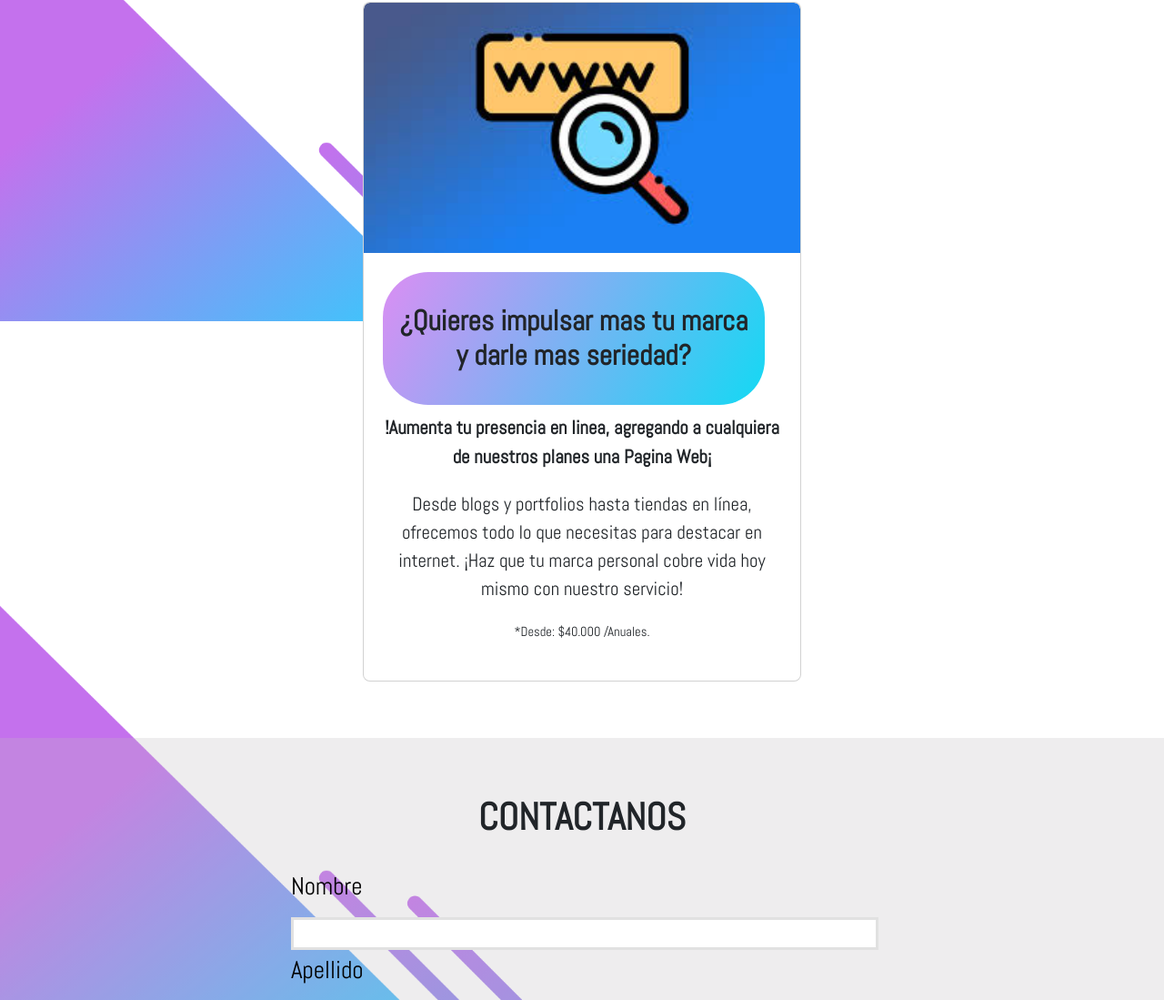
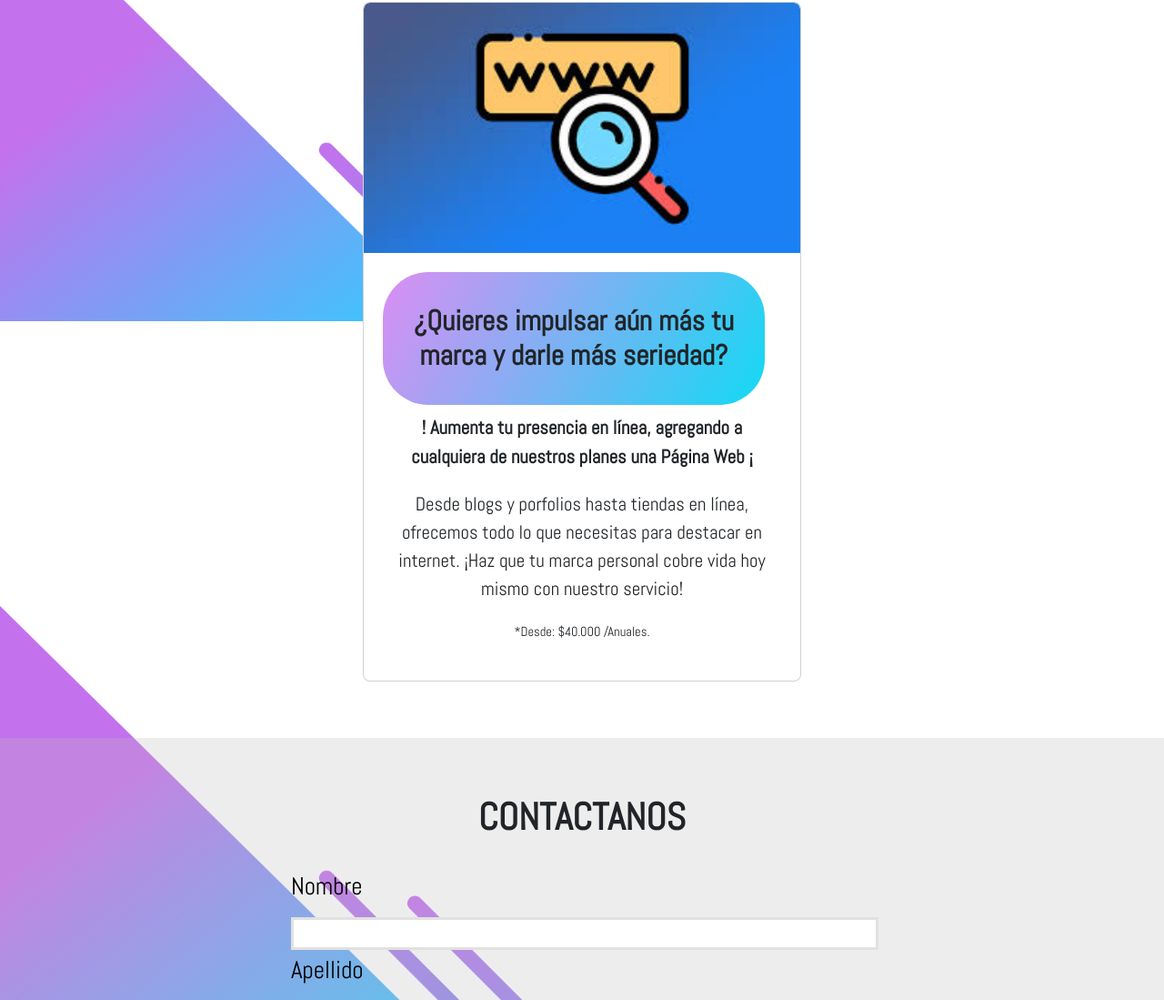
Before and after one commit to Esteban0802/Altamente-MKT, a plain HTML site: page index.html in a window 1280 px wide. Shown: the part 3473-4572 px from the top of the page at 91% size. Drawn offline with nearby package versions, Linux system fonts and the light colour scheme.

Commit message:
Corrigiendo errores ortograficos

```diff
--- a/index.html
+++ b/index.html
@@ -283,9 +283,9 @@
         <div class="pagina-web card mx-auto my-5">
             <img src="img/web.jpeg" class="img-web card-img-top img-fluid mx-auto" alt="web">
             <div class="card-body">
-                <h4 class="card-title text-center fs-4 overflow-hidden fw-bold py-3" id="somos">¿Quieres impulsar mas tu marca y darle mas seriedad?</h4>
-                <p class="fs-6 fw-bold text-center">!Aumenta tu presencia en linea, agregando a cualquiera de nuestros planes una Pagina Web¡</p>
-                <p class="fs-6 text-center">Desde blogs y portfolios hasta tiendas en línea, ofrecemos todo lo que necesitas para destacar en internet. ¡Haz que tu marca personal cobre vida hoy mismo con nuestro servicio!</p>
+                <h4 class="card-title text-center fs-4 overflow-hidden fw-bold py-3" id="somos">¿Quieres impulsar aún más tu marca y darle más seriedad?</h4>
+                <p class="fs-6 fw-bold text-center">! Aumenta tu presencia en línea, agregando a cualquiera de nuestros planes una Página Web ¡</p>
+                <p class="fs-6 text-center">Desde blogs y porfolios hasta tiendas en línea, ofrecemos todo lo que necesitas para destacar en internet. ¡Haz que tu marca personal cobre vida hoy mismo con nuestro servicio!</p>
                 <p class="precio text-center">*Desde: $40.000 /Anuales.</p>
             </div>
         </div>
```
